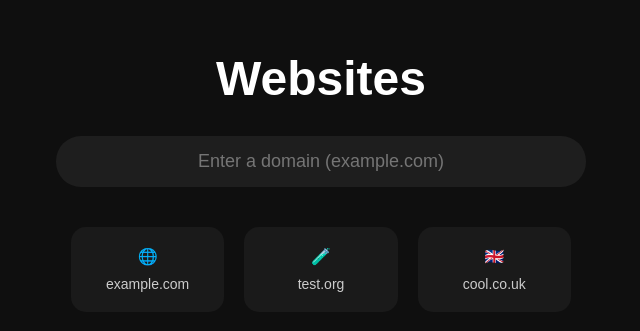
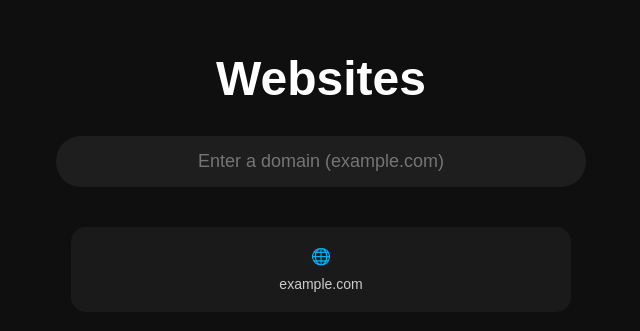
Before and after one commit to DatLittlaDucky/Websites, a plain HTML site: page start/index.html in a window 1280 px wide. Shown: the part 235-566 px from the top of the page, without its empty margins (319-959 px from the left). Drawn offline with Linux system fonts and the light colour scheme.

Commit message:
Update index.html

```diff
--- a/start/index.html
+++ b/start/index.html
@@ -79,19 +79,9 @@
     >
 
     <div class="links">
-        <div class="card" onclick="goTo('example.com')">
+        <div class="card" onclick="goTo('datlittladucky.github.io/Websites/example.com')">
             🌐
             <span>example.com</span>
-        </div>
-
-        <div class="card" onclick="goTo('test.org')">
-            🧪
-            <span>test.org</span>
-        </div>
-
-        <div class="card" onclick="goTo('cool.co.uk')">
-            🇬🇧
-            <span>cool.co.uk</span>
         </div>
     </div>
 
```
